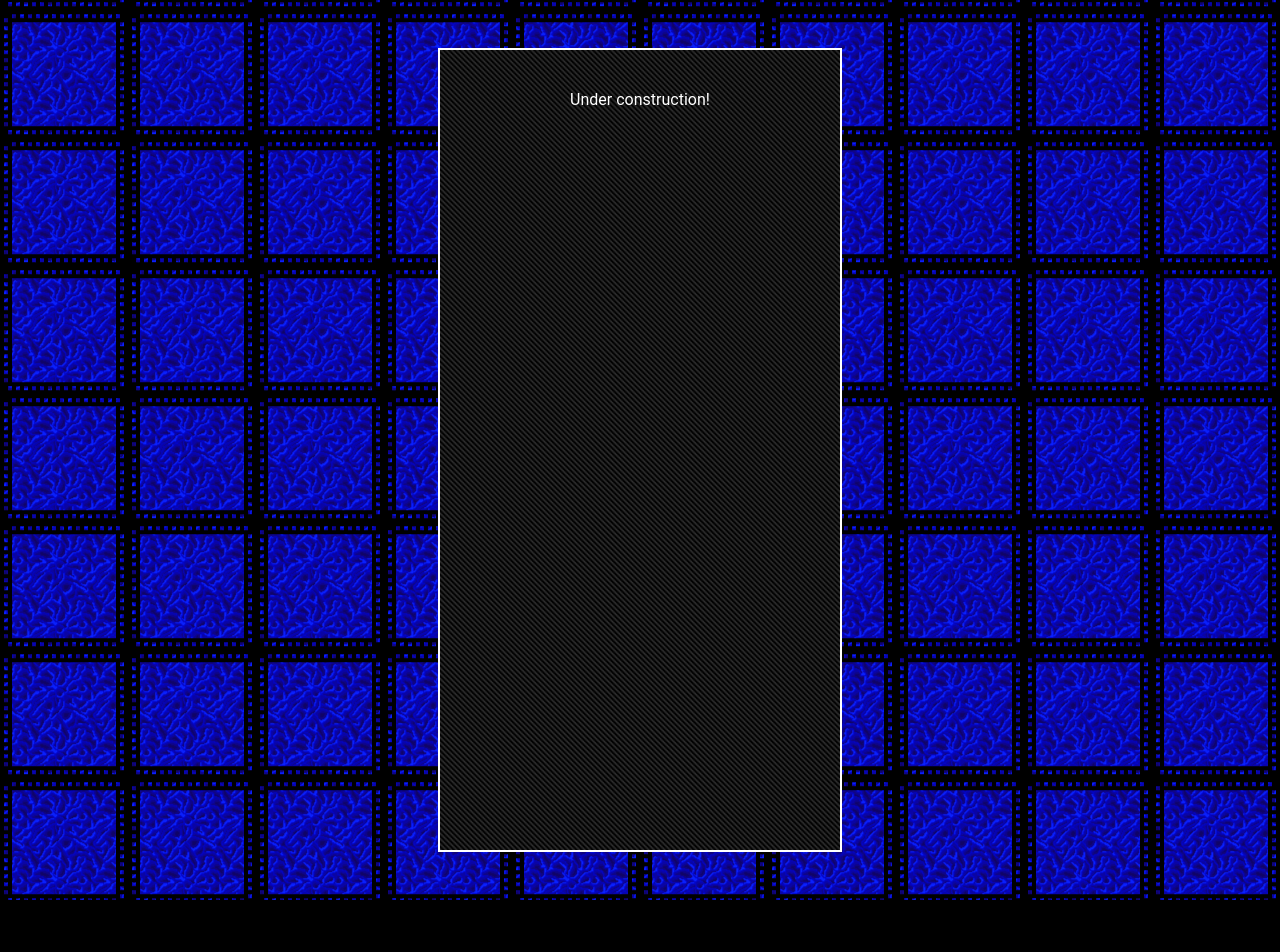
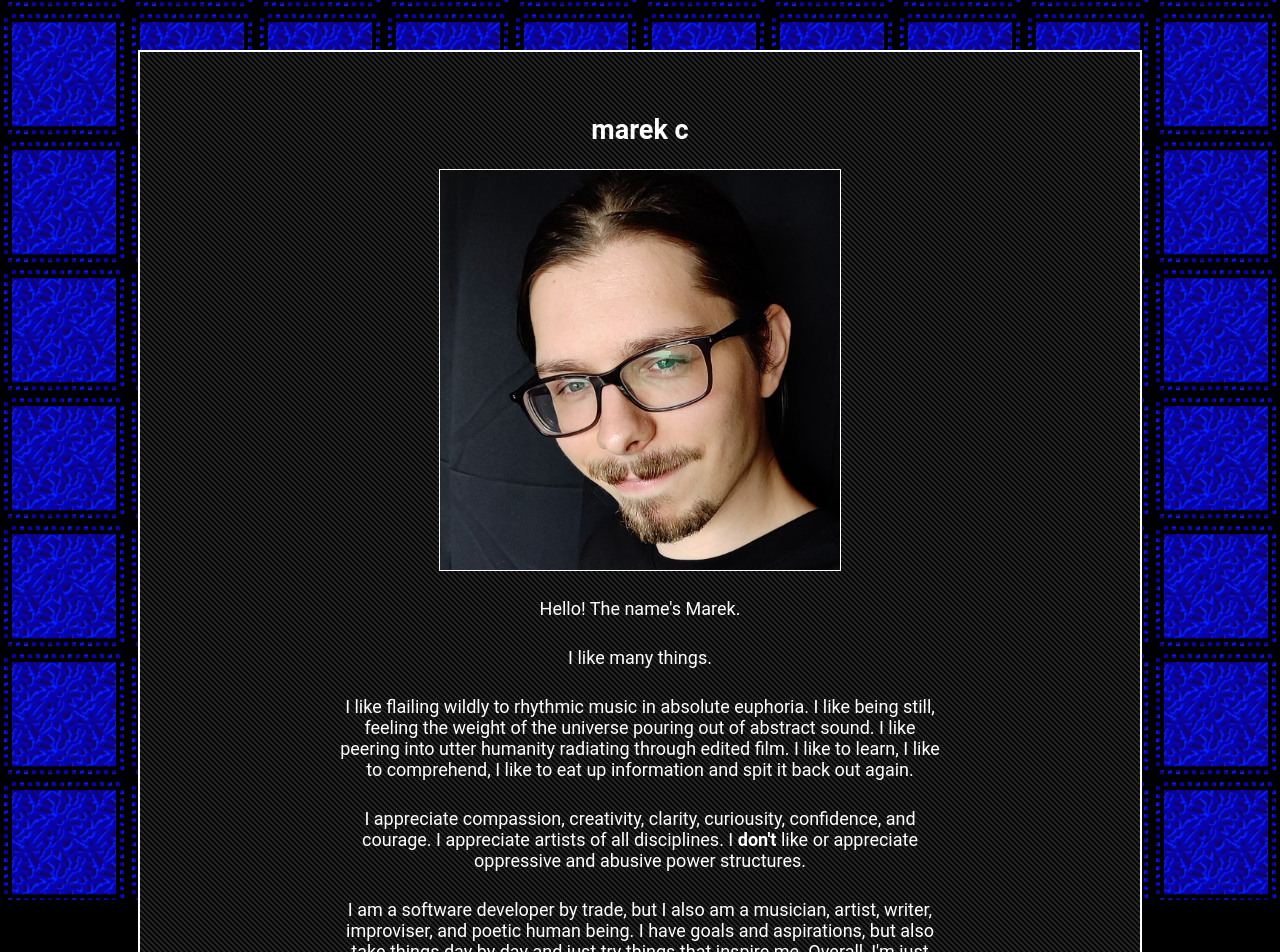
Before and after one commit to marekceglowski/marekc-website, a Jekyll site: the page built from info.html, in a window 1280 px wide. Shown: the top 952 px of the page. Built offline with Jekyll 4.4.1, drawn with Linux system fonts in a browser that asks for light colours; before the commit the page ends 900 px from its top, so only the background shows below that; some of the changed text lies outside the part shown.

Commit message:
Update info page

```diff
--- a/_sass/info.scss
+++ b/assets/css/info.css
@@ -8,6 +8,7 @@
     background-color:#000000;
     color: #FFFFFF;
     font-family: "Roboto", "Courier", monospace;
+    font-size: 18px;
     margin:0;
     padding:0;
     height:100%;
@@ -40,17 +41,14 @@
 }
 
 .center {
-    position: absolute;
-    left: 50%;
-    top: 50%;
-    width: 400px;
-    height: 80%;
+    width: 1000px;
+    margin: 0 auto;
     min-height: 300px;
     padding-top: 40px;
     padding-bottom: 40px;
     text-align: center;
-    -webkit-transform: translate(-50%, -50%);
-    transform: translate(-50%, -50%);
+    margin-top: 50px;
+    margin-bottom: 50px;
     border: 2px solid #FFFFFF;
     background: url('../images/divbg.gif');
     background-size: 16px;
@@ -58,8 +56,62 @@
     transition: 0.5s;
 }
 
+.center img {
+    max-width:100%;
+    max-height:100%;
+}
+
+.center p {
+    margin-left: 200px;
+    margin-right: 200px;
+    padding-top: 5px;
+    padding-bottom: 5px;
+}
+
 .construction {
     text-align: center;
+}
+
+/* small */
+@media (max-width:1100px) and (min-width:900px) {
+    .center {
+        width: 800px;
+        padding-left: 20px;
+        padding-right: 20px;
+    }
+
+    .center p {
+        margin-left: 50px;
+        margin-right: 50px;
+    }
+}
+
+/* smaller */
+@media (max-width:900px) and (min-width:700px) {
+    .center {
+        width: 600px;
+        padding-left: 20px;
+        padding-right: 20px;
+    }
+
+    .center p {
+        margin-left: 20px;
+        margin-right: 20px;
+    }
+}
+
+/* smallest */
+@media screen and (max-width: 700px) {
+    .center {
+        width: 400px;
+        padding-left: 20px;
+        padding-right: 20px;
+    }
+
+    .center p {
+        margin-left: 10px;
+        margin-right: 10px;
+    }
 }
 
 @keyframes backgroundScroll {
--- a/assets/css/info.scss
+++ /dev/null
@@ -1,5 +0,0 @@
----
----
-@import "info";
-
-$baseurl: "{{ site.baseurl }}";
--- a/blog.html
+++ b/blog.html
@@ -2,7 +2,7 @@
 layout: default
 title: Blog
 ---
-<h1>Latest Posts</h1>
+<h1>My blog is still under construction! If you are seeing this, this is just a test page for now.</h1>
 
 <ul>
   {% for post in site.posts %}
--- a/info.html
+++ b/info.html
@@ -2,5 +2,55 @@
 layout: info
 title: info - marek c
 ---
+<div>
+    <h2>marek c</h2>
+</div>
+<div>
+    <img src="assets/images/profile.jpg" style="max-width: 400px; border-style: solid; border-width: 1px;" />
+</div>
+<p>
+    Hello! The name's Marek.
+</p>
+<p>
+    I like many things.
+</p>
+<p>
+    I like flailing wildly to rhythmic music in absolute euphoria.
+    I like being still, feeling the weight of the universe pouring out of abstract sound.
+    I like peering into utter humanity radiating through edited film.
+    I like to learn, I like to comprehend, I like to eat up information and spit it back out again.
+</p>
+<p>
+    I appreciate compassion, creativity, clarity, curiousity, confidence, and courage.
+    I appreciate artists of all disciplines.
+    I <b>don't</b> like or appreciate oppressive and abusive power structures.
+</p>
+<p>
+    I am a software developer by trade, but I also am a musician, artist, writer, improviser, and poetic human being.
+    I have goals and aspirations, but also take things day by day and just try things that inspire me.
+    Overall, I'm just trying to live the best life that I can.
+</p>
+<p>
+    Here are some pages where I keep track of things, if you want to know more about my interests:
+    <ul style="list-style-type: none;">
+        <li><a href="https://bandcamp.com/marekc">My Bandcamp library</a>, where I keep track of digital music I've bought.</li>
+        <li><a href="https://letterboxd.com/marekc">My Letterboxd</a>, where I track various films I've seen or want to see.</li>
+        <li><a href="https://last.fm/user/ceglowm">My Last.fm</a>, where I track a large portion of the music I listen to.</li>
+    </ul>
+</p>
 
-Under construction!
+<p>
+    Here are some pages where I upload creative things:
+    <ul style="list-style-type: none;">
+        <li><a href="https://marekc.bandcamp.com">My Bandcamp</a>, where I keep my albums.</li>
+        <li><a href="https://www.youtube.com/channel/UCiyEidjpaUyrI3gARKSpNhA">My YouTube</a>, where I keep my videos.</li>
+        <li><a href="https://soundcloud.com/marekdoesntknow">My SoundCloud</a>, where I share individual songs.</li>
+        <li><a href="https://github.com/marekceglowski">My GitHub</a>, where I upload code.</li>
+        <li><a href="https://www.instagram.com/marek.makes">My Instagram</a>, where I share my creative progress.</li>
+        <li><a href="https://marekc.net/blog">My blog</a>, where I write about things.</li>
+    </ul>
+</p>
+
+<p>
+    <img src="assets/images/studio.jpg" style="border-style: solid; border-width: 1px;" />
+</p>
```
Also changed, not shown: index.html (+4 -4 lines), assets/images/profile.jpg (added), 1 other file.
